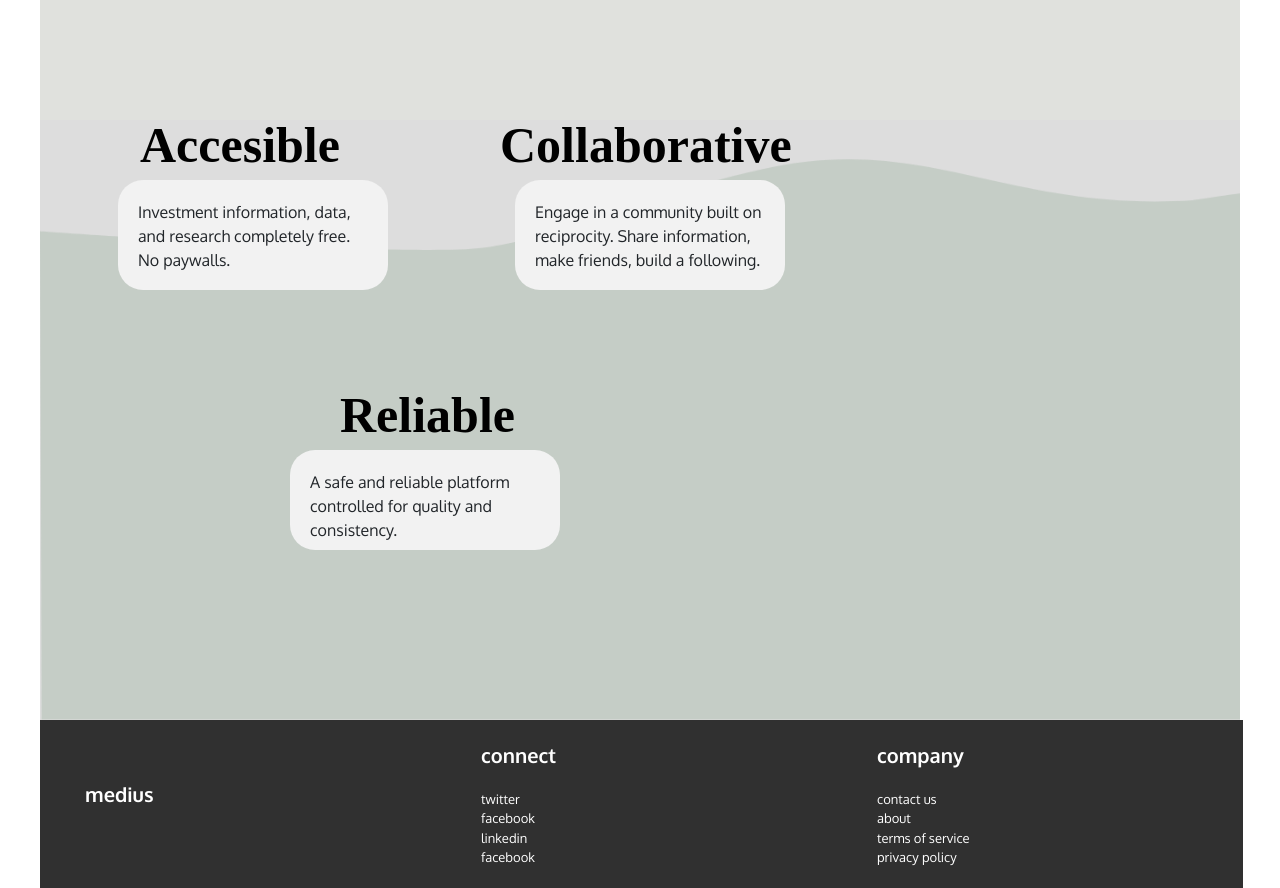
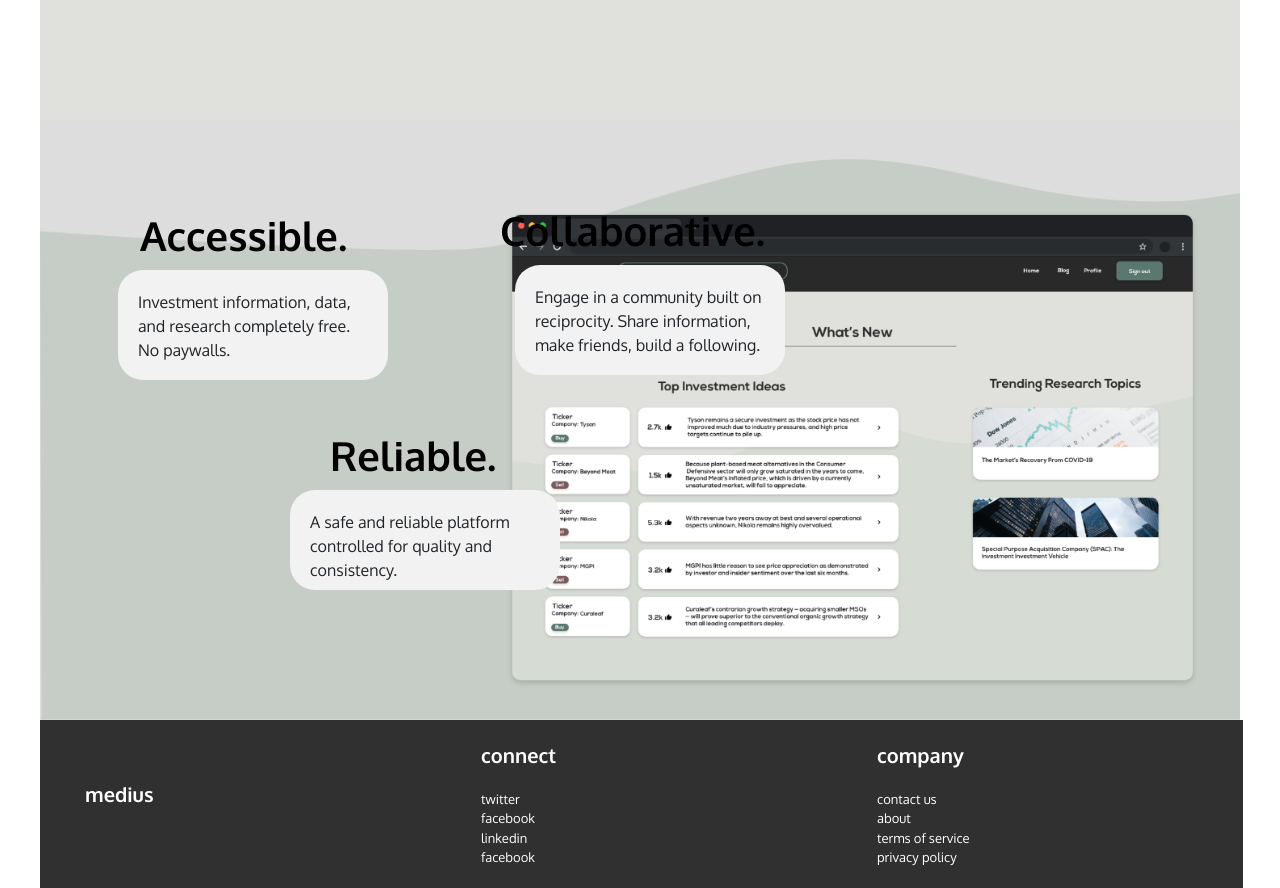
Before and after one commit to Medius-Research-Website/medius-frontend, a React (Create React App) app: page / in a window 1280 px wide. Shown: the part 620-1508 px from the top of the page. Built offline with nearby package versions, Linux system fonts and the light colour scheme.

Commit message:
add screenshot and style updates

```diff
--- a/src/components/css_files/home.css
+++ b/src/components/css_files/home.css
@@ -6,6 +6,7 @@
 html {
     scroll-behavior: smooth;
 }
+
 
 
 .monitor {
@@ -17,14 +18,18 @@ html {
     background: url(images/desktop.png);
     background-size: auto;
     display: flex;
-/*
-    background-image: url(desktop.png);
-    flex-grow: 1;
-    max-height: 70vh;
-    min-width: 30vw;
-    background-size: contain;
-    background-repeat: no-repeat;
-    background-position: center; */
+}
+
+.screen {
+    float: right;
+    background: url(images/screen.png);
+    width: 695px;
+    height: 480px;
+    right: 90px;
+    top: 375px;
+    margin-top: 30px;
+    margin-right: 40px;
+    display: flex;
 }
 
 .page1 {
@@ -75,6 +80,7 @@ h2_1 {
     color: #5A786F;
 }
 
+
 span {
     font-size: 70px;
     color: #424E93;
@@ -93,13 +99,13 @@ span1 {
 }
 
 .main-nav a{
-    color: inherit;
+    /* color: inherit; */
     text-decoration: none;
     padding: 1rem;
 }
 
 .main-nav a:hover {
-    color: #4fc0cf
+    color: #0f4718
 }
 
 .main-header {
@@ -181,6 +187,7 @@ b {
     width: 270px;
     height: 110px;
     font-size: medium;
+    margin-top: 90px;
     /* margin-top: 140px;
     margin-left: 40px;*/
 
@@ -196,7 +203,7 @@ b {
     width: 270px;
     height: 100px;
     font-size: medium;
-    margin-top: 70px;
+    margin-top: 110px;
     margin-left: 40px;
 
     position: absolute;
@@ -211,7 +218,7 @@ b {
     width: 270px;
     height: 110px;
     font-size: medium;
-    margin-top: 15px;
+    margin-top: 100px;
     margin-left: 420px;
 
     position: absolute;
@@ -220,12 +227,13 @@ b {
 }
 
 #access {
-    font-family: 'Nexa';
+    /* font-family: 'Nexa'; */
+    font-family: 'Oxygen', sans-serif;
     font-style: normal;
     font-weight: bold;
-    font-size: 50px;
+    font-size: 40px;
     line-height: 50px;
-
+    margin-top: 60px;
     color: #000000;
     background-color: transparent;
 
@@ -235,31 +243,31 @@ b {
 }
 
 #collaborate {
-    font-family: 'Nexa Bold';
+    /* font-family: 'Nexa Bold'; */
+    font-family: 'Oxygen', sans-serif;
     font-style: normal;
     font-weight: bold;
-    font-size: 50px;
+    font-size: 40px;
     line-height: 50px;
-
     color: #000000;
     background-color: transparent;
-
+    margin-top: 85px;
     position: absolute;
     left: 500px;
     top: 740px;
 }
 
 #reliable {
-    font-family: Nexa Bold;
+    /* font-family: Nexa Bold; */
+    font-family: 'Oxygen', sans-serif;
     font-style: normal;
     font-weight: bold;
-    font-size: 50px;
+    font-size: 40px;
     line-height: 50px;
-
     color: #000000;
     background-color: transparent;
-
+    margin-top: 40px;
     position: absolute;
-    left: 340px;
+    left: 330px;
     top: 1010px;
 }
--- a/src/components/home.jsx
+++ b/src/components/home.jsx
@@ -70,16 +70,19 @@ class home extends Component {
         </div>
 
         {/* <div class="jumbotron jumbotron-fluid float-left"> */}
+
         <div className="float-left page2">
-        <p id="access">Accesible</p>
+        <br/>
+        <p id="access">Accessible.</p>
         <div className="rcorners1">
           Investment information, data, and research completely free. No paywalls.
           </div>
         <br/>
-        <p id="collaborate">Collaborative</p>
+        <p id="collaborate">Collaborative.</p>
         <div className="rcorners3">Engage in a community built on reciprocity. Share information, make friends, build a following.</div>
+        <div className="screen"></div>
 
-        <p id="reliable">Reliable</p>
+        <p id="reliable">Reliable.</p>
         <div className="rcorners2">A safe and reliable platform controlled for quality and consistency.</div>
         <br/>
           <div className="container">
```
Also changed, not shown: src/components/css_files/images/screen.png (added).
